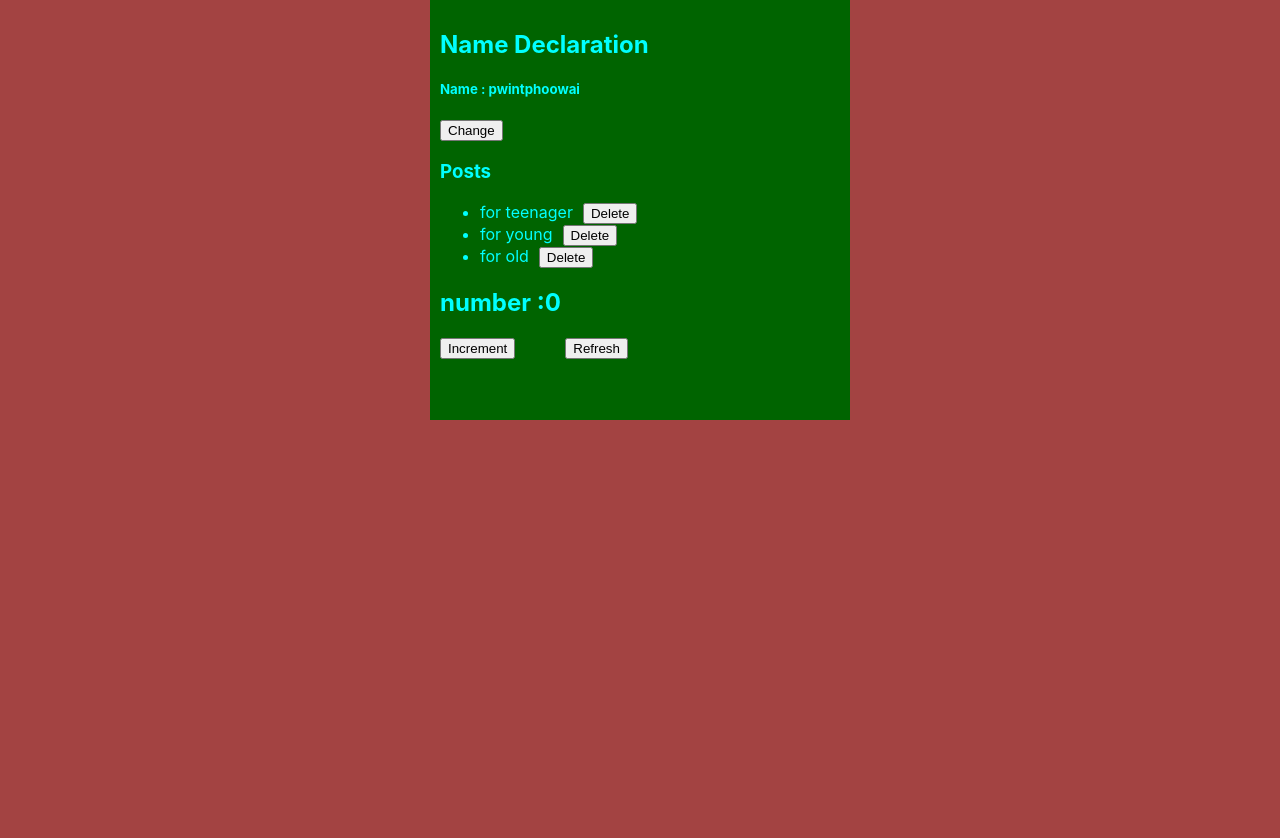
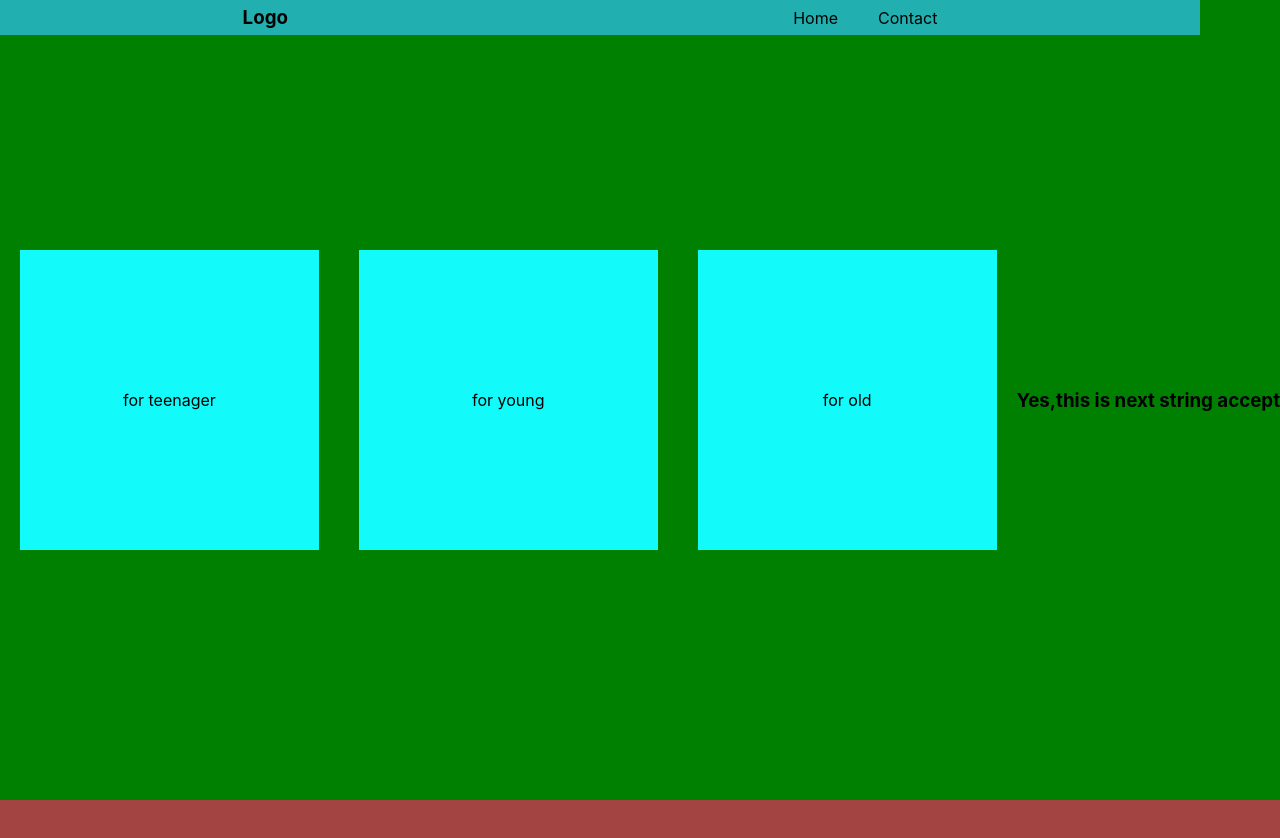
Before and after one commit to phoenixZ123/reactjs_basic, a React (Create React App) app: page / in a window 1280 px wide. Shown: the top 838 px of the page. Before the commit the page ends 800 px from the top, so only its background shows below. Built offline with nearby package versions, Linux system fonts and the light colour scheme.

Commit message:
componentsAndDestructuring

```diff
--- a/src/App.css
+++ b/src/App.css
@@ -8,4 +8,5 @@
 }
 body {
   background-color: #a34342;
+  height: 200vh;
 }
--- a/src/App.js
+++ b/src/App.js
@@ -1,12 +1,10 @@
 
 import { useState } from 'react';
 import './App.css';
+import { Nav } from './components/Nav';
+import { Post } from './PostList/Post';
+export default function App() {
 
-export default function App() {
-  // useState Hook
-  // if u change name declare let
-  let [name, Setname] = useState("pwintphoowai");
-  const [count, setCount] = useState(0);
   const [posts, setPosts] = useState([
     {
       id: 1,
@@ -22,42 +20,10 @@ export default function App() {
     }
   ]);
 
-  const changename = () => {
-    // setname is asynchronous job
-    Setname(name = "Your God");
-  }
-
-  // delete
-  const deletethepost = (id) => {
-    // filter is to output show document
-    setPosts(preState => preState.filter(post => post.id !== id));
-    console.log(id)
-  }
   return (
-    <div className="App">
-
-      <h2>Name Declaration</h2>
-
-      <h5>Name : {name}</h5>
-      <button onClick={changename}>Change</button>
-
-      <h3>Posts</h3>
-      <ul key={posts.id}>
-        {posts.length && posts.map((posts) => <li key={posts.id}>{posts.title}
-          {/* in the delete function need to function reference pass type like>> =()=>
-          int the function have to pass parameter should do like this */}
-          <button style={{ marginLeft: 10 }} onClick={() => deletethepost(posts.id)}>Delete</button></li>)}
-        {!posts.length && <h2>No Data Available</h2>}
-      </ul>
-      <h2>number :{count}</h2>
-      {/* if you add next integer need to write  function in setState */}
-      {/* convert function */}
-      <button onClick={() => {
-        setCount((pre) => pre + 1);
-        setCount((pre) => pre + 1);
-      }}>Increment</button>
-
-      <button style={{ marginLeft: 50 }} onClick={() => setCount((pre) => pre = 0)}>Refresh</button>
-    </div >
+    <>
+      <Nav />
+      <Post datas={posts} nextText="Yes,this is next string accept" />
+    </>
   );
 }
--- /dev/null
+++ b/src/PostList/Post.js
@@ -0,0 +1,18 @@
+import React from 'react'
+import './index.css';
+export const Post = ({ datas, nextText }) => {
+  console.log(datas)
+  return (
+    <>
+
+      <div className='postList'>
+
+        {datas.map(data => (<div className='single' key={data.id}>{data.title}</div>))}
+
+        {/* destructuring data */}
+        <h3> {nextText}</h3 >
+      </div>
+    </>
+
+  )
+}
--- /dev/null
+++ b/src/PostList/index.css
@@ -0,0 +1,17 @@
+.postList {
+  height: 100vh;
+  background-color: green;
+  display: flex;
+  justify-content: center;
+  align-items: center;
+}
+.postList .single {
+  flex: 1;
+  background-color: #12fafa;
+  margin: 20px;
+  width: 500px;
+  height: 300px;
+  display: flex;
+  justify-content: center;
+  align-items: center;
+}
--- /dev/null
+++ b/src/components/Nav.js
@@ -0,0 +1,12 @@
+import React from 'react'
+import './nav.css'
+export const Nav = () => {
+    return (
+        <div className='container'>
+            <h3>Logo</h3>
+            <ul>
+                <li>Home</li>
+                <li>Contact</li>
+            </ul></div>
+    )
+}
--- /dev/null
+++ b/src/components/nav.css
@@ -0,0 +1,25 @@
+* {
+  margin: 0px;
+  padding: 0px;
+  box-sizing: border-box;
+}
+.container {
+  overflow: hidden;
+  position: fixed;
+  top: 0;
+  width: 100%;
+  display: flex;
+  justify-content: space-around;
+  align-items: center;
+  height: 35px;
+  margin: auto;
+  max-width: 1200px;
+  background-color: #22afaf;
+}
+.container ul {
+  display: flex;
+}
+.container li {
+  list-style-type: none;
+  margin: 0 20px;
+}
```
Also changed, not shown: src/App.2.js (added, +28 -0 lines).
